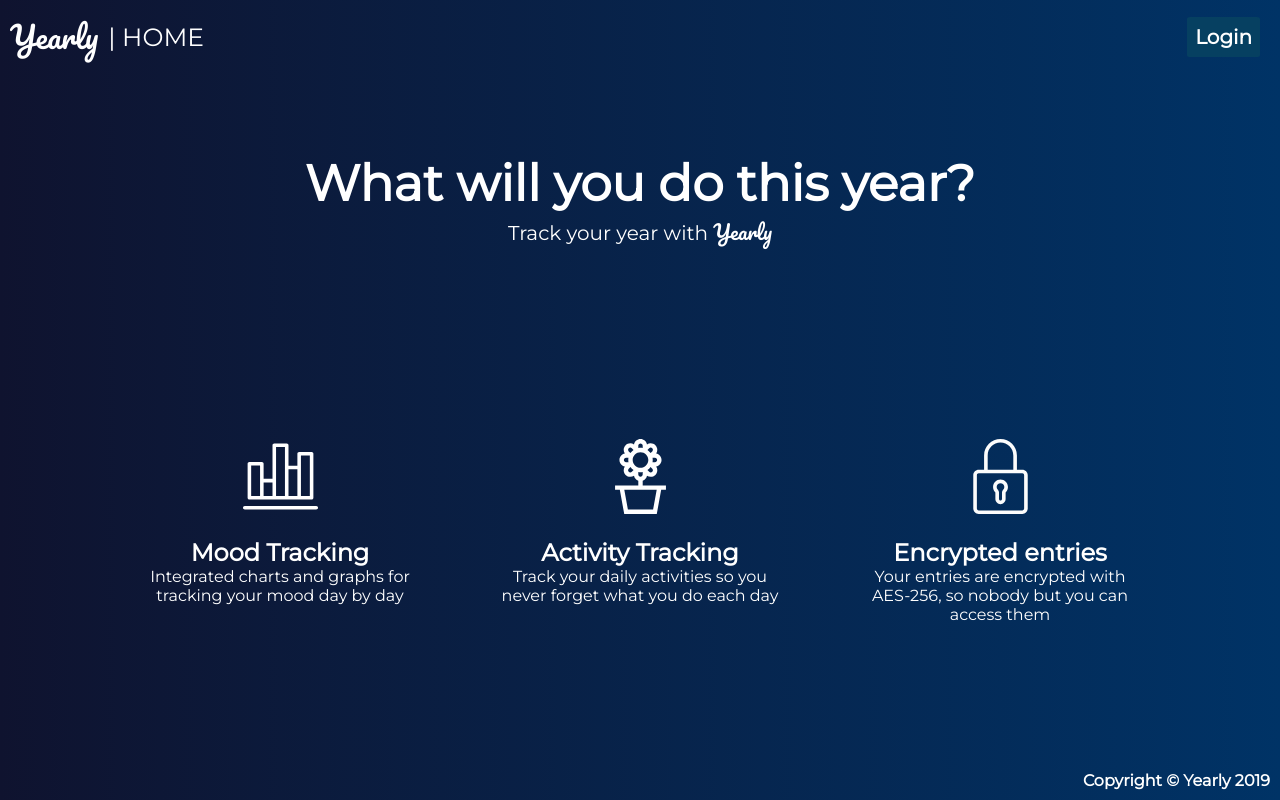
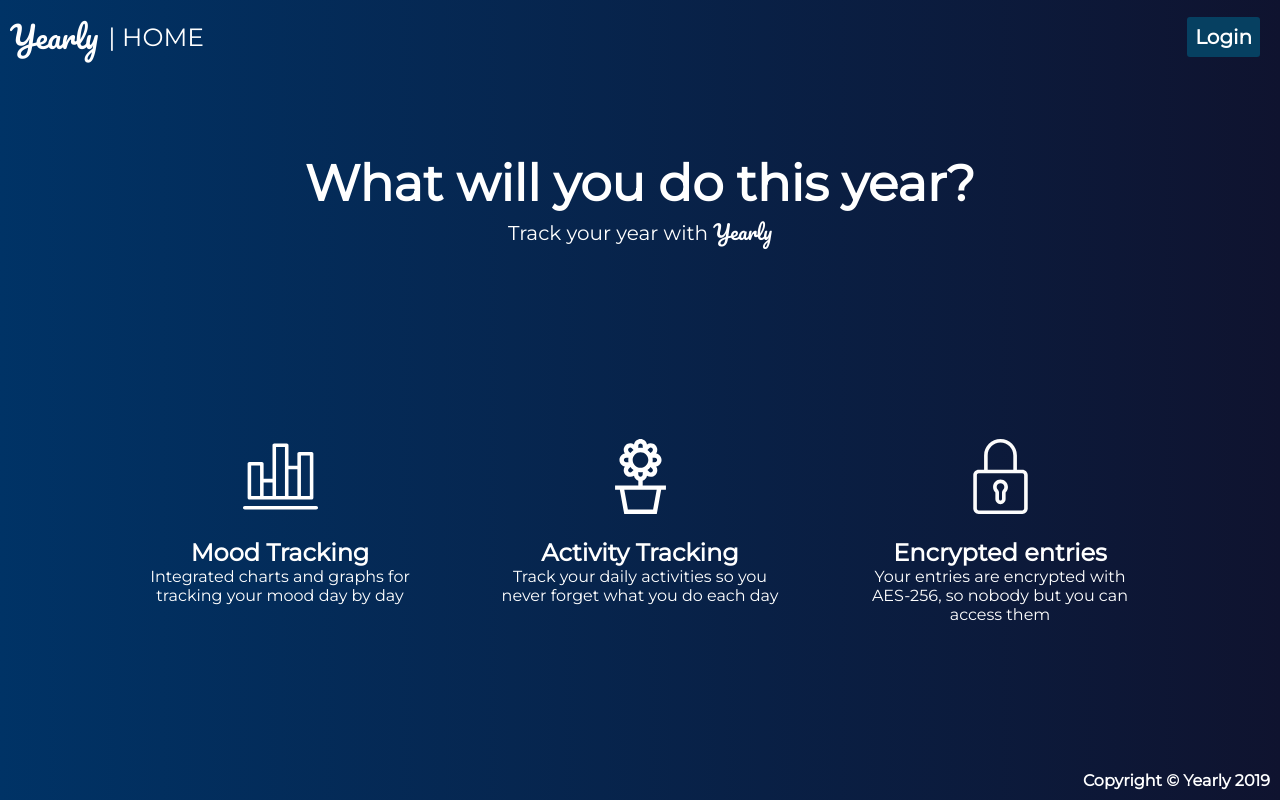
Before and after one commit to alex-gale/yearly-frontend, a React (Create React App) app: page / in a window 1280 px wide. Built offline with nearby package versions, Linux system fonts and the light colour scheme.

Commit message:
Fix reload bug with searching
* Fixed a bug where searching would show old copies of entries which had been edited
* Reversed the gradient to make the Dashboard button more visible

```diff
--- a/src/components/button/index.scss
+++ b/src/components/button/index.scss
@@ -1,7 +1,7 @@
 .button {
 	display: inline-block;
 	padding: 5px;
-	border-radius: 5%;
+	border-radius: 3px;
 	font-weight: bold;
 	font-size: 20px;
 	transition: 0.3s;
--- a/src/components/day-entry/index.js
+++ b/src/components/day-entry/index.js
@@ -44,11 +44,7 @@ class DayEntry extends React.Component {
 	}
 
 	handleSave(day) {
-		if (this.state.status === 'new') {
-			this.props.onSave(day)
-		} else {
-			this.setState({ day })
-		}
+		this.props.onSave(day)
 	}
 
 	handleEdit() {
--- a/src/containers/dashboard/index.js
+++ b/src/containers/dashboard/index.js
@@ -64,7 +64,7 @@ class Dashboard extends React.PureComponent {
 		this.setState({ newDayActive: true })
 	}
 
-	handleSaveNewDay() {
+	handleSave() {
 		this.setState({ loadingPrevious: true })
 
 		getDays((err, days) => {
@@ -111,7 +111,7 @@ class Dashboard extends React.PureComponent {
 								<React.Fragment>
 									<DayEntry
 										status="new"
-										onSave={(day) => { this.handleSaveNewDay(day) }}
+										onSave={(day) => { this.handleSave(day) }}
 										onClose={this.handleCloseNewDay}
 									/>
 									<div className="separate-line" />
@@ -137,6 +137,7 @@ class Dashboard extends React.PureComponent {
 												day={day}
 												status="display"
 												editable={this.state.settings.editing}
+												onSave={(day) => { this.handleSave(day) }}
 												search={this.state.searchTerm}
 											/>
 										)
--- a/src/index.scss
+++ b/src/index.scss
@@ -17,8 +17,8 @@ html, body {
 body {
 	background: #0f132f;
 
-	@supports (background: linear-gradient(to right, #0f132f 0%, #003366 100%)) {
-		background: linear-gradient(to right, #0f132f 0%, #003366 100%);
+	@supports (background: linear-gradient(to left, #0f132f 0%, #003366 100%)) {
+		background: linear-gradient(to left, #0f132f 0%, #003366 100%);
 	}
 }
 
```
